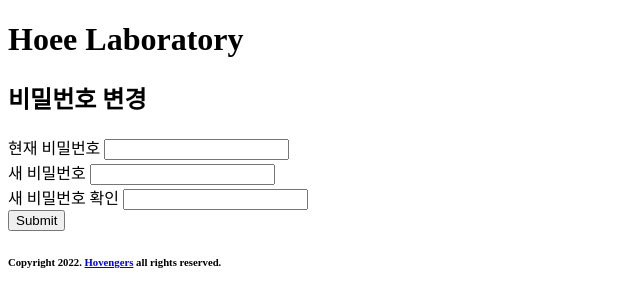
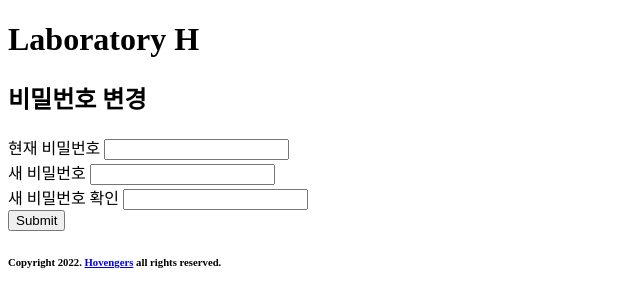
Before and after one commit to hovengers/web, a Flask app: page /edit/password in a window 1280 px wide. Shown: the top 307 px of the page, without its empty margins (0-640 px from the left). Run offline with Flask 2, Linux system fonts and the light colour scheme.

Commit message:
update base.html

```diff
--- a/src/templates/base.html
+++ b/src/templates/base.html
@@ -5,14 +5,14 @@
     <meta charset="UTF-8">
     <meta http-equiv="X-UA-Compatible" content="IE=edge">
     <meta name="viewport" content="width=device-width, initial-scale=1.0">
-    <title>{% block title%}{% endblock %}Hoee Lab</title>
+    <title>{% block title%}{% endblock %}Lab H</title>
 
     <link href="../static/style.css" rel="stylesheet" />
     {% endblock %}
 </head>
 <body>
     <header>
-        <h1>Hoee Laboratory</h1>
+        <h1>Laboratory H</h1>
     </header>
     {% block content %}
     {% endblock %}
```
